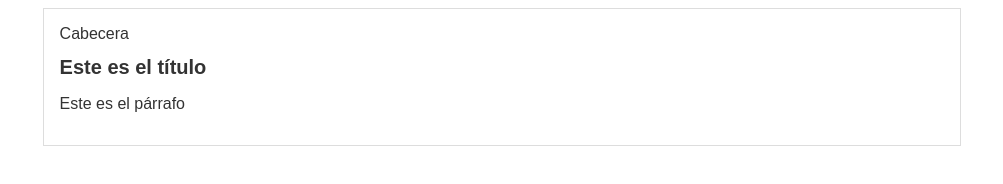
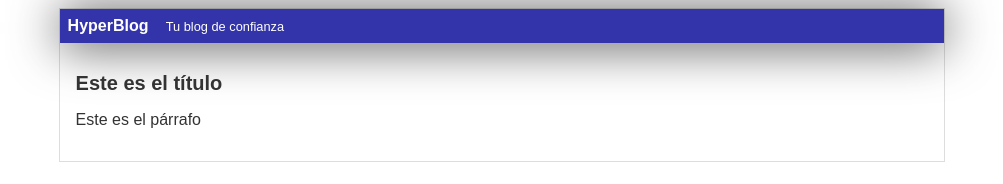
Before and after one commit to AlejandroCristM/hyperblog, a plain HTML site: page index.html in a window 1280 px wide. Shown: the whole page, without its empty margins (138-1141 px from the left). Drawn offline with Linux system fonts and the light colour scheme.

Commit message:
Finalizada la cabecera con diseño

```diff
--- a/css/style.css
+++ b/css/style.css
@@ -6,12 +6,31 @@ body{
 
 #container{
     width: 70%;
-    padding: 1em;
+    padding: 0;
     text-align: left;
     border: 1px solid #DDD;
     margin: 0 auto;
 }
 
+#cabecera{
+    background-color: #33A;
+    box-shadow: 0px 2px 50px 0px rgba(0,0,0,0.75);
+    color: white;
+    font-weight: bold;
+    margin: 0;
+    padding: 0.5em;
+}
+
+#cabecera #tagline{
+    padding: 0 0 0 1em;
+    font-weight: normal;
+    font-size: 0.8em;
+}
+
 #container h1{
     font-size: 20px;
 }
+
+#post{
+    padding: 1em;
+}
--- a/index.html
+++ b/index.html
@@ -6,7 +6,8 @@
     <body>
         <div id="container">
             <div id="cabecera">
-                Cabecera
+                HyperBlog
+                <span id="tagline"> Tu blog de confianza</span>
             </div>
             <div id="post">
                 <h1>Este es el título</h1>
```
